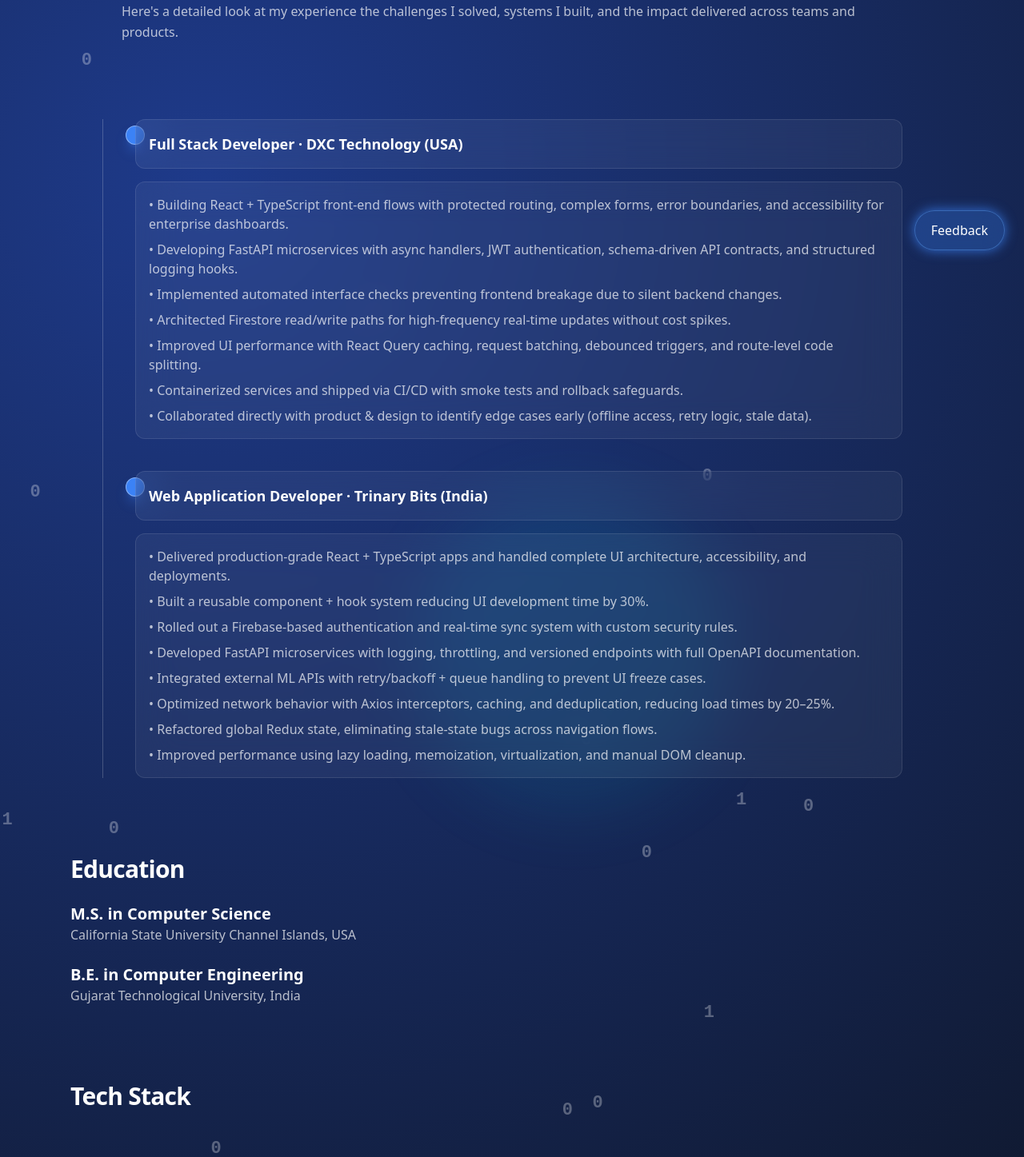
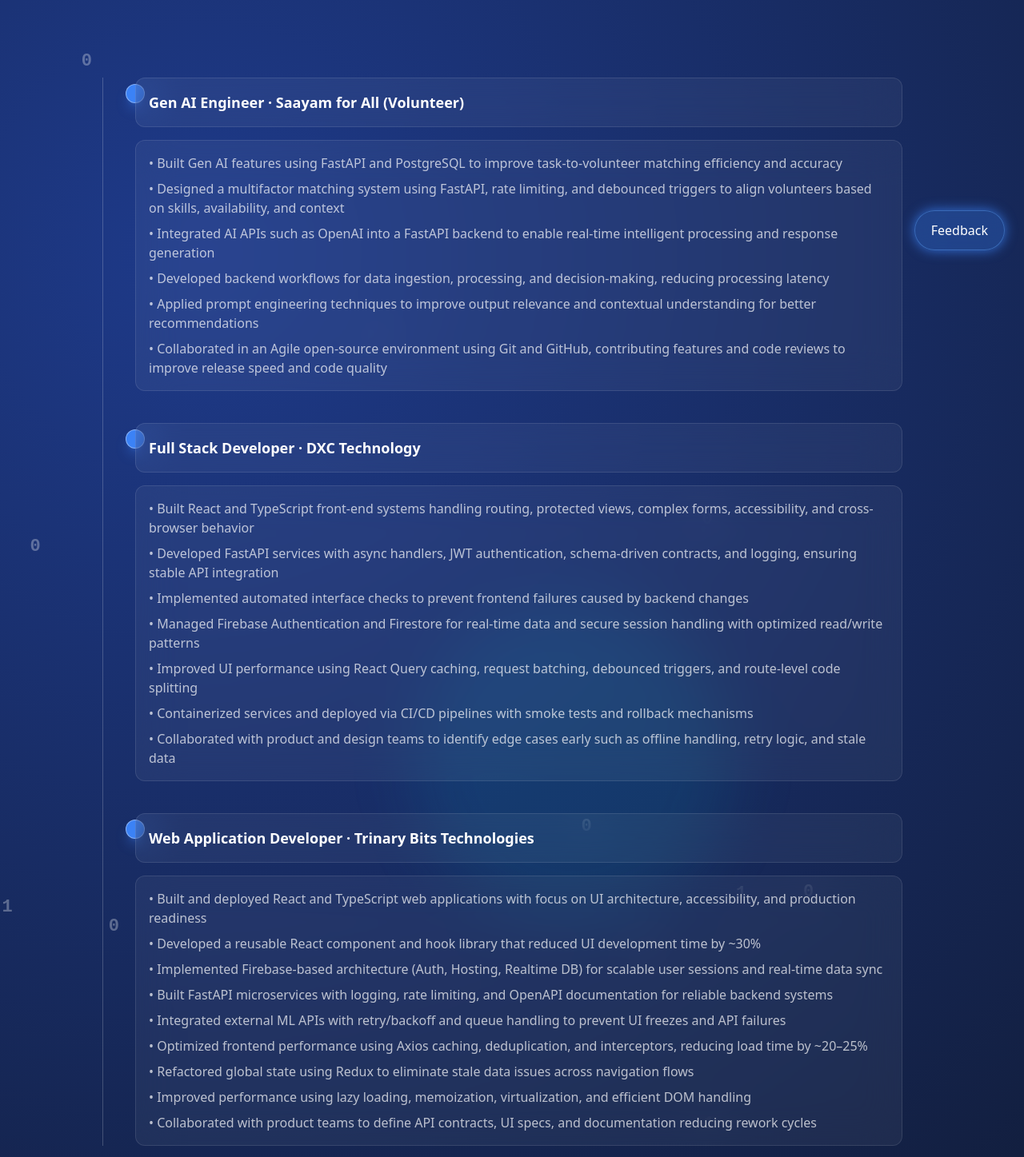
Before and after one commit to yash-2304/portfolio, a React (Create React App) app: page /contact in a window 1280 px wide. Shown: the part 463-1910 px from the top of the page at 80% size. Built offline with nearby package versions, Linux system fonts and the light colour scheme.

Commit message:
Updated projects page UI and portfolio improvements

```diff
--- a/src/components/sections/Contact.js
+++ b/src/components/sections/Contact.js
@@ -1,5 +1,6 @@
 import { motion } from "framer-motion";
 import { FaGithub, FaLinkedin, FaEnvelope } from "react-icons/fa";
+import profileImg from "../../assets/profile.jpg";
 
 export default function Contact() {
   return (
@@ -32,19 +33,13 @@
             whileInView={{ opacity: 1, scale: 1 }}
             viewport={{ once: true }}
             transition={{ duration: 0.7 }}
-            className="w-28 h-28 flex items-center justify-center rounded-full bg-white/10 border border-white/20 shadow-lg"
+            className="w-28 h-28 overflow-hidden rounded-full bg-white/10 border border-white/20 shadow-lg"
           >
-            <svg
-              xmlns="http://www.w3.org/2000/svg"
-              viewBox="0 0 24 24"
-              fill="none"
-              stroke="white"
-              strokeWidth="1.5"
-              className="w-14 h-14 opacity-80"
-            >
-              <circle cx="12" cy="7" r="4" />
-              <path d="M4 20c1.5-5 14.5-5 16 0" />
-            </svg>
+            <img
+              src={profileImg}
+              alt="Yash Prajapati"
+              className="w-full h-full object-cover rounded-full"
+            />
           </motion.div>
 
           {/* Info Text */}
@@ -80,9 +75,9 @@
           <div>
             <h3 className="text-2xl font-semibold mb-4 border-l-4 border-blue-400 pl-3">Experience</h3>
             <ul className="space-y-3 text-gray-300">
-              <li> DXC Technology – DevOps / Software Engineer</li>
-              <li> Trinary Bits – Developer</li>
-              <li> Freelance Full‑Stack Projects</li>
+             <li>Saayam for All – Gen AI Engineer (Volunteer)</li>
+  <li>DXC Technology – Full Stack Developer</li>
+  <li>Trinary Bits – Web Application Developer</li>
             </ul>
           </div>
 
--- a/src/pages/ContactPage.js
+++ b/src/pages/ContactPage.js
@@ -4,30 +4,44 @@
 export default function ContactPage() {
   const timeline = [
     {
-      year: "2025 — Present",
-      title: "Full Stack Developer · DXC Technology (USA)",
+  year: "Mar 2026 — Present",
+  title: "Gen AI Engineer · Saayam for All (Volunteer)",
   details: [
-        "Building React + TypeScript front-end flows with protected routing, complex forms, error boundaries, and accessibility for enterprise dashboards.",
-        "Developing FastAPI microservices with async handlers, JWT authentication, schema-driven API contracts, and structured logging hooks.",
-        "Implemented automated interface checks preventing frontend breakage due to silent backend changes.",
-        "Architected Firestore read/write paths for high‑frequency real-time updates without cost spikes.",
-        "Improved UI performance with React Query caching, request batching, debounced triggers, and route-level code splitting.",
-        "Containerized services and shipped via CI/CD with smoke tests and rollback safeguards.",
-        "Collaborated directly with product & design to identify edge cases early (offline access, retry logic, stale data)."
+    "Built Gen AI features using FastAPI and PostgreSQL to improve task-to-volunteer matching efficiency and accuracy",
+    "Designed a multifactor matching system using FastAPI, rate limiting, and debounced triggers to align volunteers based on skills, availability, and context",
+    "Integrated AI APIs such as OpenAI into a FastAPI backend to enable real-time intelligent processing and response generation",
+    "Developed backend workflows for data ingestion, processing, and decision-making, reducing processing latency",
+    "Applied prompt engineering techniques to improve output relevance and contextual understanding for better recommendations",
+    "Collaborated in an Agile open-source environment using Git and GitHub, contributing features and code reviews to improve release speed and code quality"
+  ]
+},
+
+    {
+  year: "Jan 2025 — Mar 2026",
+  title: "Full Stack Developer · DXC Technology",
+  details: [
+    "Built React and TypeScript front-end systems handling routing, protected views, complex forms, accessibility, and cross-browser behavior",
+    "Developed FastAPI services with async handlers, JWT authentication, schema-driven contracts, and logging, ensuring stable API integration",
+    "Implemented automated interface checks to prevent frontend failures caused by backend changes",
+    "Managed Firebase Authentication and Firestore for real-time data and secure session handling with optimized read/write patterns",
+    "Improved UI performance using React Query caching, request batching, debounced triggers, and route-level code splitting",
+    "Containerized services and deployed via CI/CD pipelines with smoke tests and rollback mechanisms",
+    "Collaborated with product and design teams to identify edge cases early such as offline handling, retry logic, and stale data"
   ]
 },
     {
-      year: "2021 — 2023",
-      title: "Web Application Developer · Trinary Bits (India)",
+  year: "Jan 2021 — Jul 2023",
+  title: "Web Application Developer · Trinary Bits Technologies",
   details: [
-        "Delivered production-grade React + TypeScript apps and handled complete UI architecture, accessibility, and deployments.",
-        "Built a reusable component + hook system reducing UI development time by 30%.",
-        "Rolled out a Firebase‑based authentication and real-time sync system with custom security rules.",
-        "Developed FastAPI microservices with logging, throttling, and versioned endpoints with full OpenAPI documentation.",
-        "Integrated external ML APIs with retry/backoff + queue handling to prevent UI freeze cases.",
-        "Optimized network behavior with Axios interceptors, caching, and deduplication, reducing load times by 20–25%.",
-        "Refactored global Redux state, eliminating stale-state bugs across navigation flows.",
-        "Improved performance using lazy loading, memoization, virtualization, and manual DOM cleanup."
+    "Built and deployed React and TypeScript web applications with focus on UI architecture, accessibility, and production readiness",
+    "Developed a reusable React component and hook library that reduced UI development time by ~30%",
+    "Implemented Firebase-based architecture (Auth, Hosting, Realtime DB) for scalable user sessions and real-time data sync",
+    "Built FastAPI microservices with logging, rate limiting, and OpenAPI documentation for reliable backend systems",
+    "Integrated external ML APIs with retry/backoff and queue handling to prevent UI freezes and API failures",
+    "Optimized frontend performance using Axios caching, deduplication, and interceptors, reducing load time by ~20–25%",
+    "Refactored global state using Redux to eliminate stale data issues across navigation flows",
+    "Improved performance using lazy loading, memoization, virtualization, and efficient DOM handling",
+    "Collaborated with product teams to define API contracts, UI specs, and documentation reducing rework cycles"
   ]
 }
   ];
@@ -62,12 +76,7 @@
         <section className="max-w-5xl mx-auto px-6 space-y-6">
           <h2 className="text-4xl font-bold text-white">About Me</h2>
           <p className="text-white/70 leading-relaxed">
-            I’m Yash Prajapati, a Full Stack Engineer with strong experience in React,
-            TypeScript, Node.js, FastAPI, and cloud-native architectures. I specialize in
-            building clean, scalable UI systems, robust backend microservices, and modern
-            end‑to‑end application flows. I focus heavily on performance, clean code,
-            maintainability, and user‑centric design. My work spans enterprise dashboards,
-            authentication systems, real‑time applications, and backend automation services.
+            Full-stack developer specializing in building robust web platforms using React, TypeScript, FastAPI, and Firebase. Experienced in delivering scalable UI systems, backend services, and CI/CD pipelines that improve performance, reliability, and user experience.
           </p>
         </section>
 
```
Lines whose indentation alone changed are shown as unchanged.
